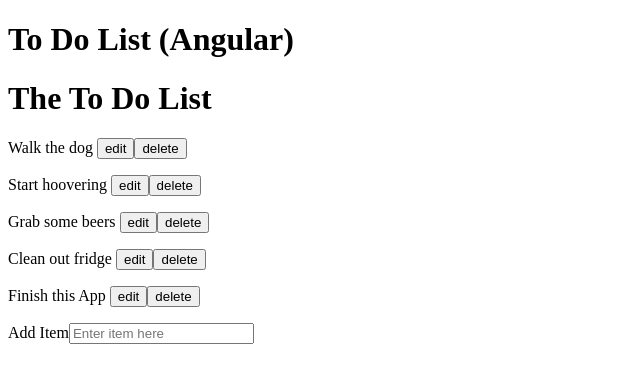
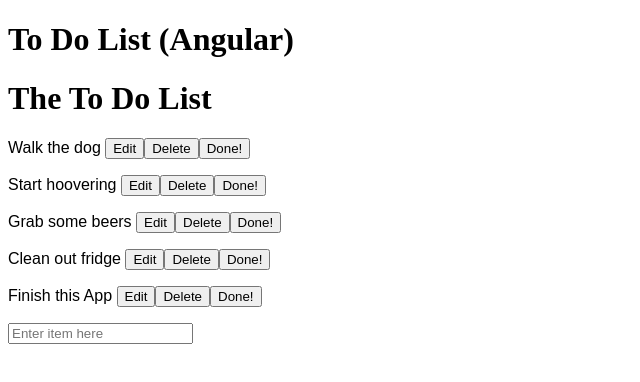
Before and after one commit to Reikon95/angular-to-do-app, an Angular app: page / in a window 1280 px wide. Shown: the top 382 px of the page, without its empty margins (0-640 px from the left). Built offline with nearby package versions, Linux system fonts and the light colour scheme.

Commit message:
conditional rendering buttons

```diff
--- a/src/app/todo-table/todo-table.component.html
+++ b/src/app/todo-table/todo-table.component.html
@@ -1,12 +1,14 @@
 <h1>The To Do List</h1>
 
 <div class="to-do-item" *ngFor="let todo of todos">
-  <p>
-    {{ todo.title }} <button>edit</button
-    ><button (click)="deleteToDo(todo.id)">delete</button>
+  <p [ngClass]="todo.completed ? 'completed-todo' : 'incomplete-todo'">
+    {{ todo.title }} <button>Edit</button
+    ><button (click)="deleteToDo(todo.id)">Delete</button>
+    <button (click)="completeToDo(todo)">
+      {{ todo.completed ? "Undo" : "Done!" }}
+    </button>
   </p>
 </div>
-<span>Add Item</span>
 
 <input
   type="string"
--- a/src/app/todo-table/todo-table.component.scss
+++ b/src/app/todo-table/todo-table.component.scss
@@ -0,0 +1,6 @@
+.completed-todo {
+  text-decoration: line-through;
+}
+.incomplete-todo {
+  font-family: Arial, Helvetica, sans-serif;
+}
--- a/src/app/todo-table/todo-table.component.ts
+++ b/src/app/todo-table/todo-table.component.ts
@@ -13,7 +13,7 @@
   constructor() {}
   ngOnInit(): void {
     this.toDoTitle = '';
-    this.toDoId = 4;
+    this.toDoId = 6;
     this.todos = [
       {
         id: 1,
@@ -48,14 +48,6 @@
     ];
   }
   public deleteToDo(selected: number): void {
-    console.log(selected);
-    console.log(this.todos);
-    console.log(this.todos[0].id);
-    console.log(
-      this.todos.filter((todo) => {
-        return todo.id !== selected;
-      })
-    );
     this.todos = this.todos.filter((todo) => {
       return todo.id !== selected;
     });
@@ -68,7 +60,10 @@
       editing: false,
     });
     this.toDoTitle = '';
+    this.toDoId++;
+    console.log(this.todos);
+  }
+  public completeToDo(selected: any): void {
+    selected.completed = !selected.completed;
   }
 }
-
-// comment
```
